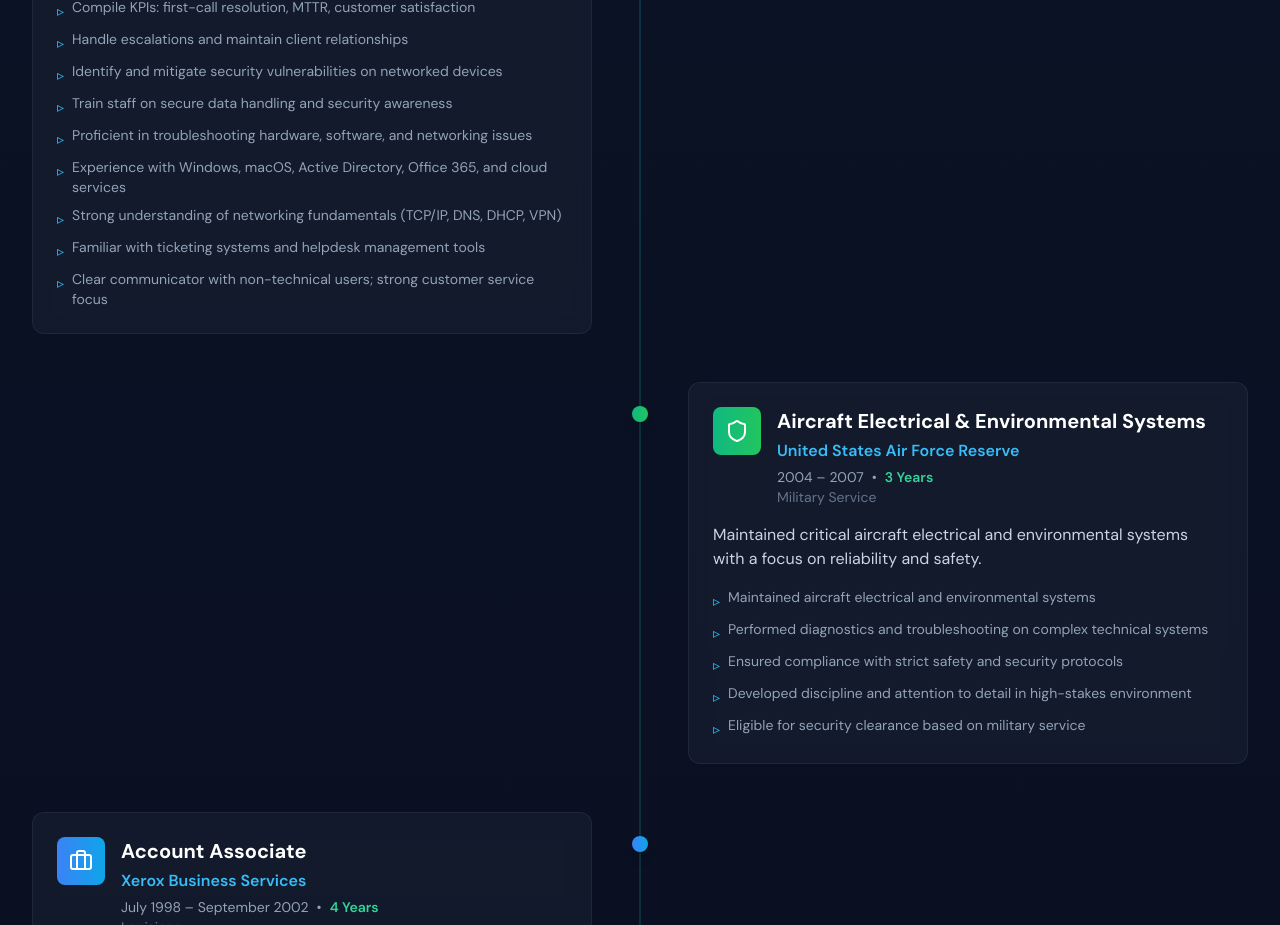
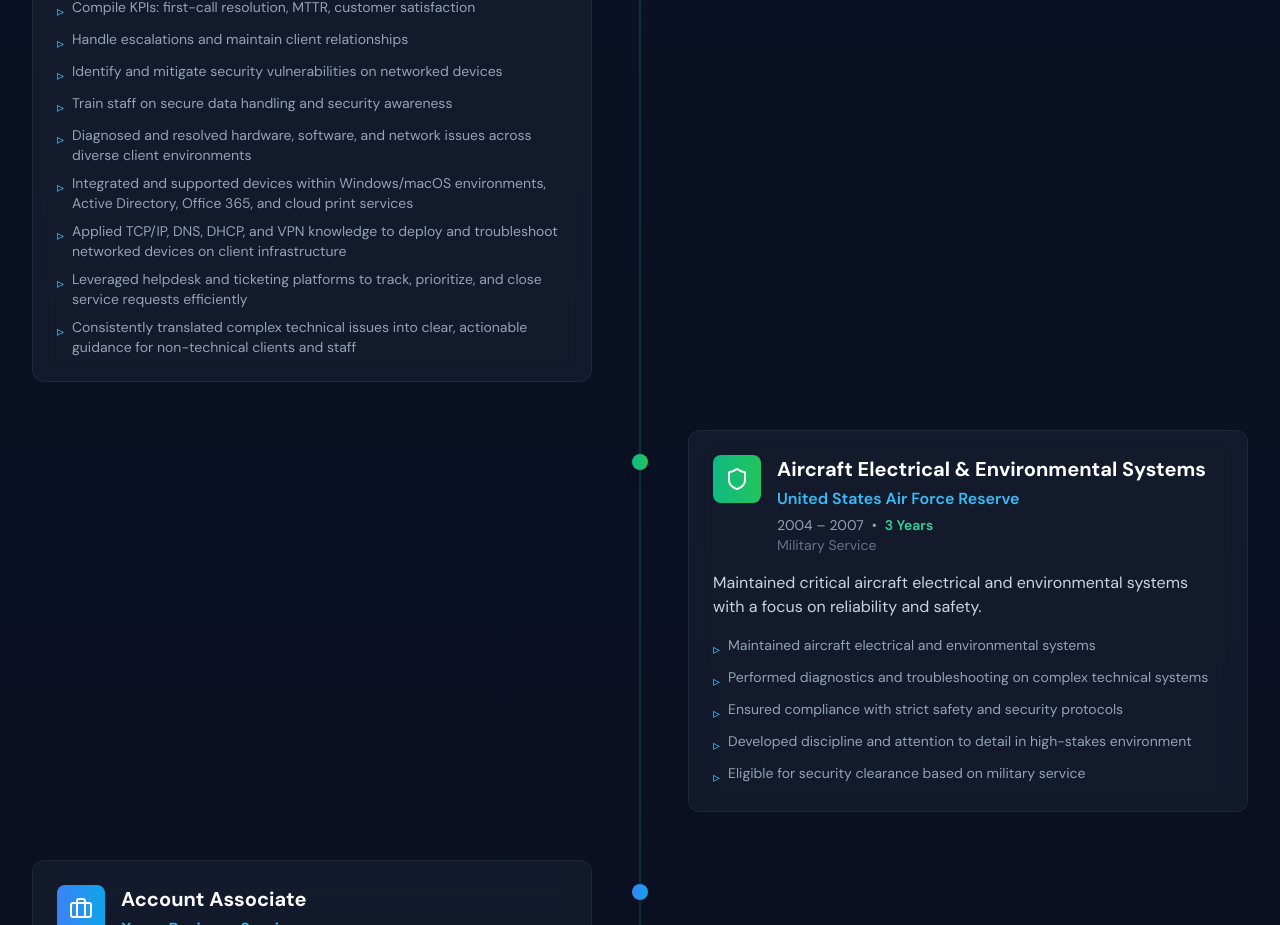
Before and after one commit to connordmcneely96/James-McNeely-s-Dad-s-Portfolio-Site, a Next.js app: page / in a window 1280 px wide. Shown: the part 3960-4885 px from the top of the page. Built offline with nearby package versions, Linux system fonts and the light colour scheme.

Commit message:
Reframe Copyfax bullets as experience-based to reflect applied IT skills

```diff
--- a/src/components/Experience.tsx
+++ b/src/components/Experience.tsx
@@ -25,11 +25,11 @@ const timeline = [
       'Handle escalations and maintain client relationships',
       'Identify and mitigate security vulnerabilities on networked devices',
       'Train staff on secure data handling and security awareness',
-      'Proficient in troubleshooting hardware, software, and networking issues',
-      'Experience with Windows, macOS, Active Directory, Office 365, and cloud services',
-      'Strong understanding of networking fundamentals (TCP/IP, DNS, DHCP, VPN)',
-      'Familiar with ticketing systems and helpdesk management tools',
-      'Clear communicator with non-technical users; strong customer service focus',
+      'Diagnosed and resolved hardware, software, and network issues across diverse client environments',
+      'Integrated and supported devices within Windows/macOS environments, Active Directory, Office 365, and cloud print services',
+      'Applied TCP/IP, DNS, DHCP, and VPN knowledge to deploy and troubleshoot networked devices on client infrastructure',
+      'Leveraged helpdesk and ticketing platforms to track, prioritize, and close service requests efficiently',
+      'Consistently translated complex technical issues into clear, actionable guidance for non-technical clients and staff',
     ],
     gradient: 'from-primary-500 to-cyan-500',
   },
```
